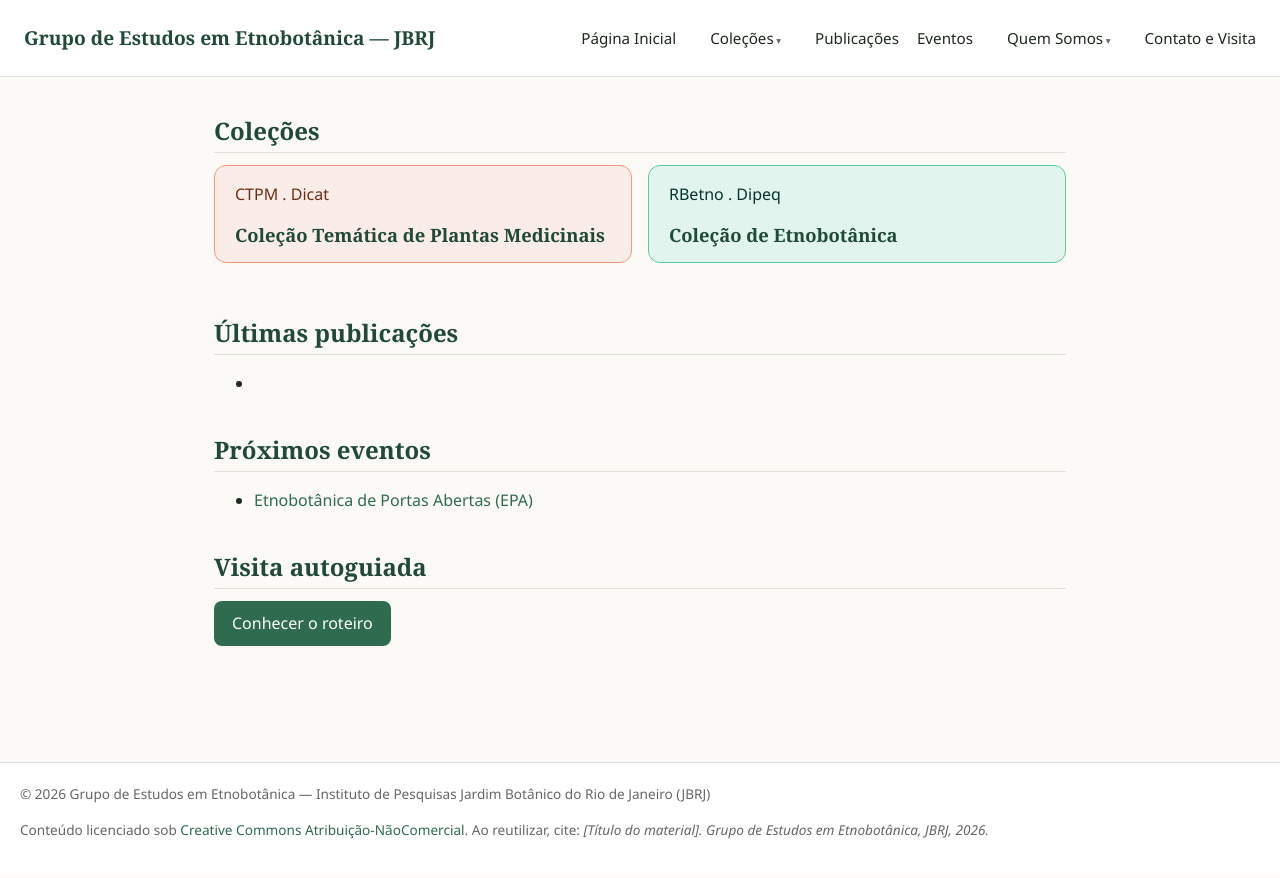
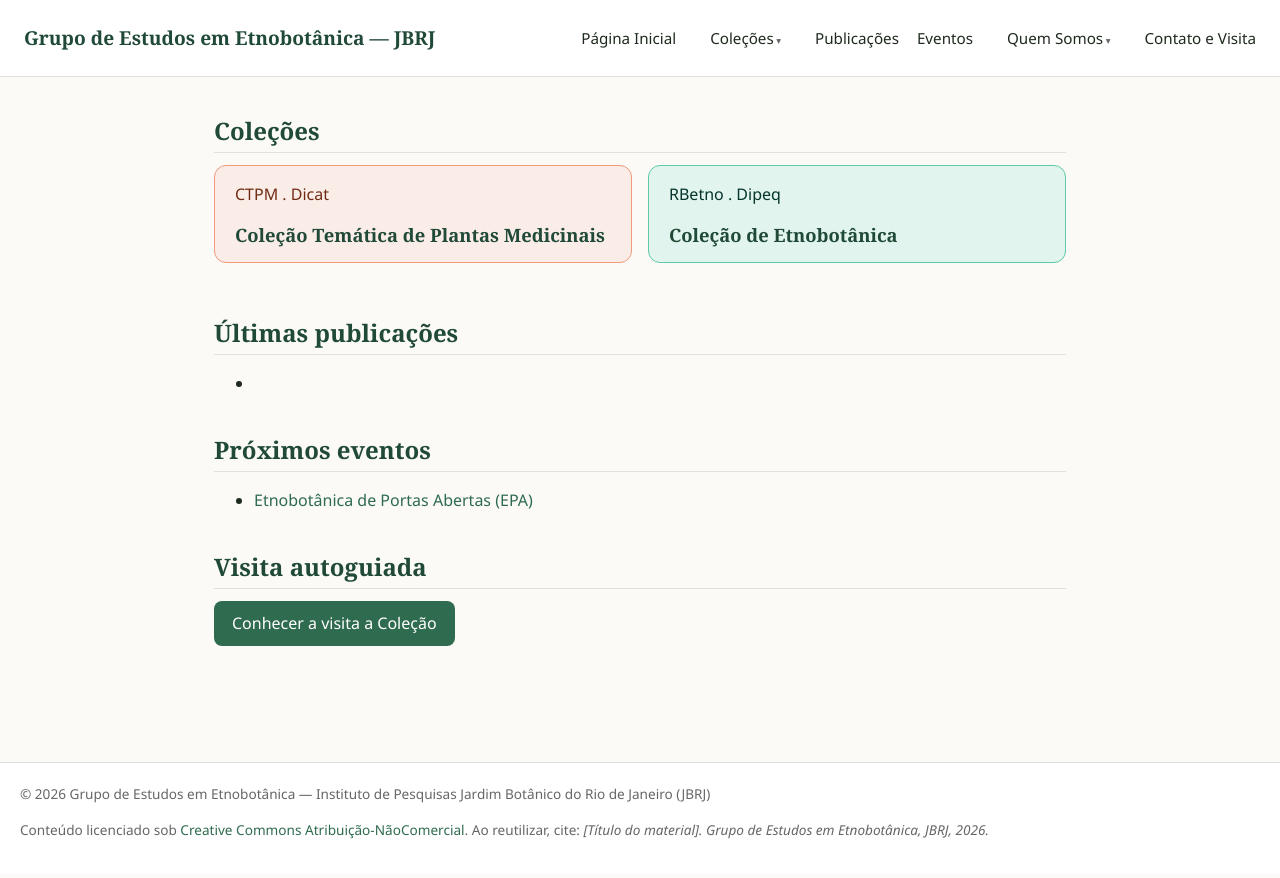
Before and after one commit to etnobotanicajbrj/site-principal, a Jekyll site: the page built from index.md, in a window 1280 px wide. Shown: the top 878 px of the page. Built offline with Jekyll 4.4.1, drawn with Linux system fonts in a browser that asks for light colours; part of the change alters nothing that is shown.

Commit message:
Update index.md

```diff
--- a/index.md
+++ b/index.md
@@ -9,11 +9,11 @@ permalink: /
 ## Coleções
 
 <div style="display:grid;grid-template-columns:repeat(auto-fit,minmax(220px,1fr));gap:16px;">
-  <a href="{{ '/colecoes/ctpm/' | relative\_url }}" class="card-colecao card-ctpm" style="text-decoration:none;">
+  <a href="{{ '/colecoes/ctpm/index' | relative\_url }}" class="card-colecao card-ctpm" style="text-decoration:none;">
     <p class="sigla">CTPM . Dicat</p>
     <h3>Coleção Temática de Plantas Medicinais</h3>
   </a>
-  <a href="{{ '/colecoes/rbetno/' | relative\_url }}" class="card-colecao card-rbetno" style="text-decoration:none;">
+  <a href="{{ '/colecoes/rbetno/index' | relative\_url }}" class="card-colecao card-rbetno" style="text-decoration:none;">
     <p class="sigla">RBetno . Dipeq</p>
     <h3>Coleção de Etnobotânica</h3>
   </a>
@@ -51,4 +51,4 @@ permalink: /
 
 <!-- \[preencher — chamada para /colecoes/ctpm/visite/] -->
 
-<a href="{{ '/colecoes/ctpm/visite/' | relative\_url }}" class="botao">Conhecer o roteiro</a>
+<a href="{{ '/colecoes/ctpm/visite/' | relative\_url }}" class="botao">Conhecer a visita a Coleção</a>
```
